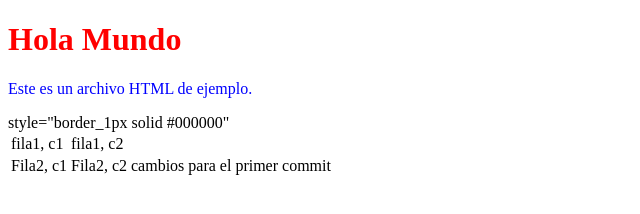
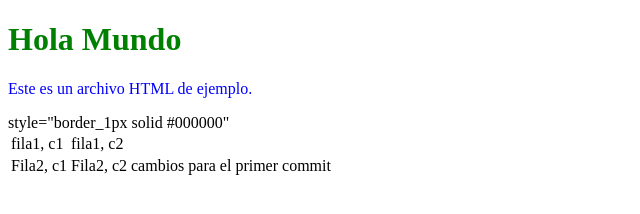
Before and after one commit to HectorSan13/REPO-Tic.2-737119, a plain HTML site: page index.html in a window 1280 px wide. Shown: the whole page, without its empty margins (0-640 px from the left). Drawn offline with Linux system fonts and the light colour scheme.

Commit message:
Update style.css green

```diff
--- a/style.css
+++ b/style.css
@@ -1,5 +1,5 @@
 h1 {
-    color:red
+    color:green
 }
 
 p {
```
